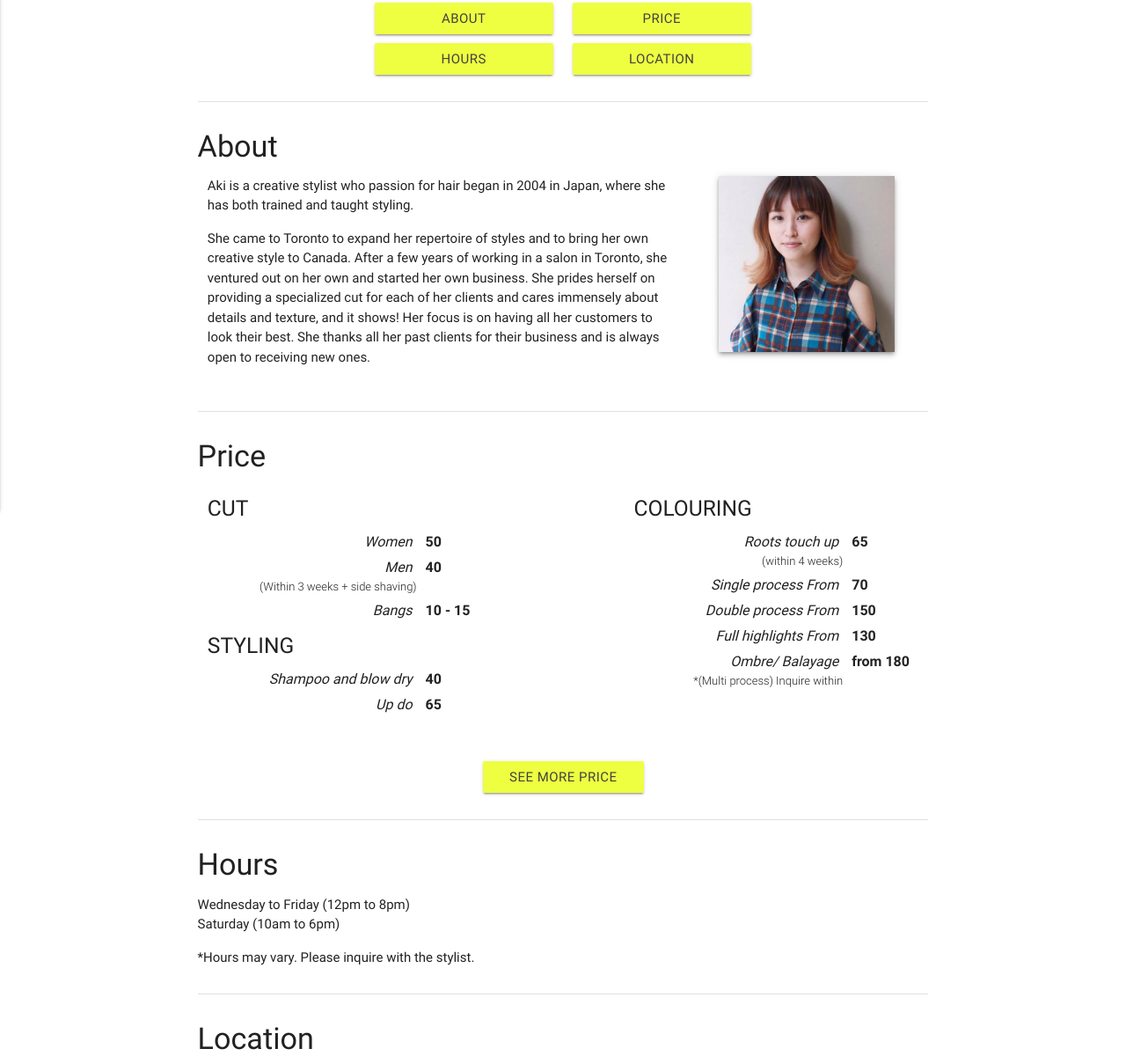
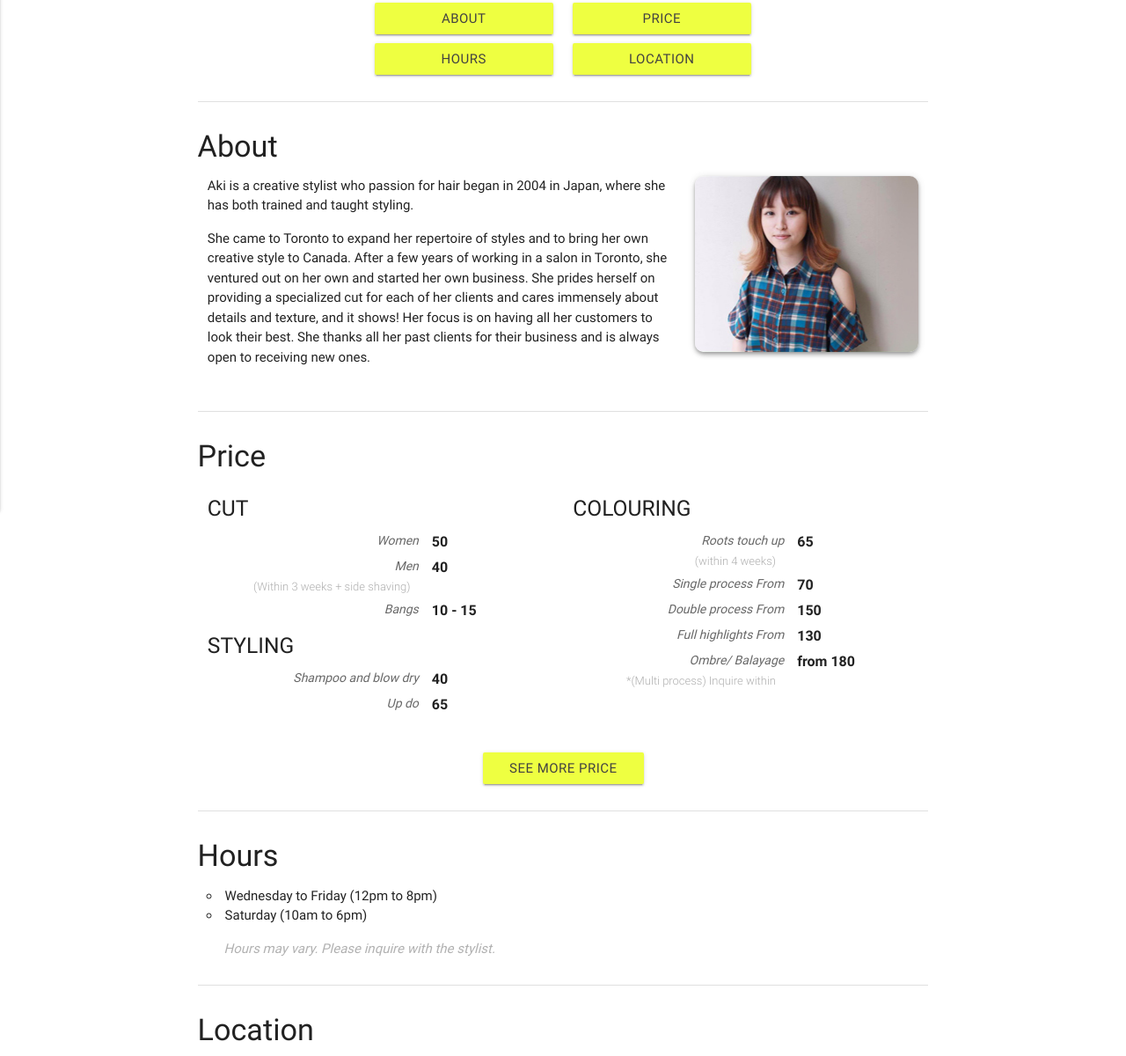
Before and after one commit to arnaud33200/akihairsalon, a PHP site: page / in a window 1280 px wide. Shown: the part 280-1480 px from the top of the page at 88% size. Run offline with PHP 8.4, Linux system fonts and the light colour scheme; lists and menus that the app fills with data are empty; some libraries are stand-ins or nearby versions.

Commit message:
set the tab icon for the website : scissors icon implement the round dots for list; improve the display of table, define a maximum width; fixed a link on the flout menu; fixed map load : put the map script right after the div map

```diff
--- a/css/style.css
+++ b/css/style.css
@@ -18,31 +18,61 @@
 table.price-table {
 	/*background: gray;*/
 	/*width:100%;*/
+	table-layout: fixed;
 }
 
-th.price-title {
-    /*background: #c6c6f3;	*/
-	text-align: right;
+.price-title {
+        /*background: #c6c6f3;*/
+    text-align: right;
     padding-right: 10px;
     font-style: italic;
     font-weight: 400;
-    width:75%;
+    width: 65%;
+    max-width: 250px;
+    word-wrap: break-word;
+    float: left;
+
+    font-size: 14px;
+    color: #676767;
+    /* min-width: 150px; */
 }
 
-th.price-detail {
+.price-detail {
 	font-weight: 300;
     padding-top: 0px;
     font-size: small;
     text-align: right;
+    clear: left;
+    float: left;
+    width: 60%;
+    max-width: 250px;
+
+    color: #afafaf;
 }
 
-th.price-value {
+.price-value {
 	/*background: #c6f3d2;*/
-	width:60px;
+    width: 35%;
+    /*min-width: 70px;*/
+    float: left;
+
+    font-size: medium;
+    font-style: normal;
+        font-weight: bold;
+    color: -internal-quirk-inherit;
 }
 
 td, th {
 	padding: 5px 5px;
+}
+
+ul {
+	list-style-position: inside;
+	margin-left: 10px;
+}
+
+li.dotList {
+	list-style-type: circle;
 }
 
 p {
--- a/index.html
+++ b/index.html
@@ -2,16 +2,15 @@
 <head>
 
 	<title>Aki's Hairsalon</title>
+	<link rel="shortcut icon" href="images/tabicon.png">
 
 	<link href="http://fonts.googleapis.com/icon?family=Material+Icons" rel="stylesheet">
 	<link type="text/css" rel="stylesheet" href="css/materialize.css"  media="screen,projection"/>
 	<meta name="viewport" content="width=device-width, initial-scale=1.0"/>
 
-	<script type="text/javascript" src="data/price.json"></script>
+	<!-- <script type="text/javascript" src="data/price.json"></script> -->
 	<script type="text/javascript" src="js/navigation.js"></script>
 	<script type="text/javascript" src="js/map.js"></script>
-
-	<script src="https://maps.googleapis.com/maps/api/js?key=AIzaSyCMAxQHRREX3zmqNnk5_UFxDomZbgIqpjA&callback=initMap" async defer></script>
 
 	<link type="text/css" rel="stylesheet" href="css/style.css"/>
 
@@ -89,9 +88,10 @@
 	window.onload = init;
 
 	function initMap() {
+		var latlng = new google.maps.LatLng(39.305, -76.617);
 
-		var position = {lat: 43.655239, lng: -79.380248};
-		var positionMap = {lat: 43.655805, lng: -79.380559};
+		var position = new google.maps.LatLng(43.655239, -79.380248);
+		var positionMap = new google.maps.LatLng(43.655805, -79.380559);
 
 		var map = new google.maps.Map(document.getElementById('map'), {
 			zoom: 17,
@@ -151,11 +151,11 @@
 
 	    <li><a class="waves-effect white-text" onclick="scrollToPrice()">Price</a></li>
 	    <li><a class="waves-effect white-text" onclick="scrollToHours()">Hours</a></li>
-	    <li><a class="waves-effect white-text" onclick="scrollTLocation()">Location</a></li>
+	    <li><a class="waves-effect white-text" onclick="scrollToLocation()">Location</a></li>
 	    <li><div class="divider"></div></li>
 	    <li><a class="waves-effect white-text" onclick="openFacebook()">Facebook</a></li>
 	    <li><a class="waves-effect white-text" onclick="openInstagram()">Instagram</a></li>
-	    <li><a class="waves-effect white-text" onclick="openBookeo()">Bookeo</a></li>
+	    <li><a class="waves-effect white-text" onclick="openBookeo()">Online Booking</a></li>
 	</ul>
 
 	<a href="#" data-activates="slide-out" class="black-text button-collapse"></a>
@@ -213,9 +213,13 @@
 			</div>
 
 			<div class="col m4 s12" style="text-align: center">
-				<div class="z-depth-2" style="width:200px; height:200px; display: inline-block;">
-				<img src="images/profile3.jpg" style="width:100%; height:100%;">
+
+				<div class="z-depth-2" style="width:100%; height:200px; display: inline-block; background-image: url('images/longProfile2.jpg'); background-repeat: no-repeat; background-attachment: inherit; background-position: center; min-width: 200px;border-radius: 10px;">
 				</div>
+
+				<!-- <div class="z-depth-2" style="width:200px; height:200px; display: inline-block;">
+				<img src="images/longProfile1.jpg" style="width:100%; height:100%;">
+				</div> -->
 
 			</div>
 
@@ -230,7 +234,7 @@
 		<h4>Price</h4>
 
 			<div class="row">
-				<div class="col m5 s12">
+				<div class="col m6 s12">
 
 					<h5>CUT</h5>
 					<table class="price-table">
@@ -248,7 +252,7 @@
 
 				</div>
 
-				<div class="col offset-m2 m5 s12">
+				<div class="col m6 s12">
 
 				<h5>COLOURING </h5>
 				<table class="price-table">
@@ -264,7 +268,7 @@
 		</div>
 
 		<div align="center">
-		<a class="waves-effect waves-light btn grey-text text-darken-3 lime accent-2" style="margin-top: 30px; margin-bottom: 30px;" onclick="openBookeo()">
+		<a class="waves-effect waves-light btn grey-text text-darken-3 lime accent-2" style="margin-top: 20px; margin-bottom: 30px;" onclick="openBookeo()">
 		See More Price
 		</a>
 
@@ -274,10 +278,10 @@
 		<div class="section">
 			<h4>Hours</h4>
 			<ul>
-				<li>Wednesday to Friday (12pm to 8pm) </li>
-				<li>Saturday (10am to 6pm)</li>
+				<li style="list-style-type: circle;">Wednesday to Friday (12pm to 8pm) </li>
+				<li style="list-style-type: circle;">Saturday (10am to 6pm)</li>
 			</ul>
-			<p>*Hours may vary. Please inquire with the stylist.</p>
+			<p style=" margin-left: 30px; color: #b1b1b1; font-style: italic;">Hours may vary. Please inquire with the stylist.</p>
 		</div>
 
 		<div id="location-section" class="divider"></div>
@@ -289,10 +293,12 @@
 				<div class="col push-l7 l5 s12" style="margin-bottom: 40px;">
 
 					<div style="">
-						<p>261A Yonge St., Unit 2F (Spellbound Hair) </p>
-						<p>- Located right next to the Ed Mirvish Theatre.</p>
-						<p>- TTC accessible.  Only a short walk from Dundas Station.</p>
-						<p>- Easy access to public parking.</p>
+						<p>261A Yonge St., Unit 2F (Spellbound Hair)</p>
+						<ul>
+							<li style="list-style-type: circle;">Located right next to the Ed Mirvish Theatre.</li>
+							<li style="list-style-type: circle;">TTC accessible.  Only a short walk from Dundas Station.</li>
+							<li style="list-style-type: circle;">Easy access to public parking.</li>
+						</ul>
 					</div>
 
 					<div align="center">
@@ -304,6 +310,8 @@
 				</div>
 
 				<div id="map" class="col pull-l5 l7 s12" style="height:300px;"></div>
+				<script src="https://maps.googleapis.com/maps/api/js?key=AIzaSyCMAxQHRREX3zmqNnk5_UFxDomZbgIqpjA&callback=initMap" async defer></script>
+
 			</div>
 		</div>
 
```
Also changed, not shown: images/tabicon.png (added).
